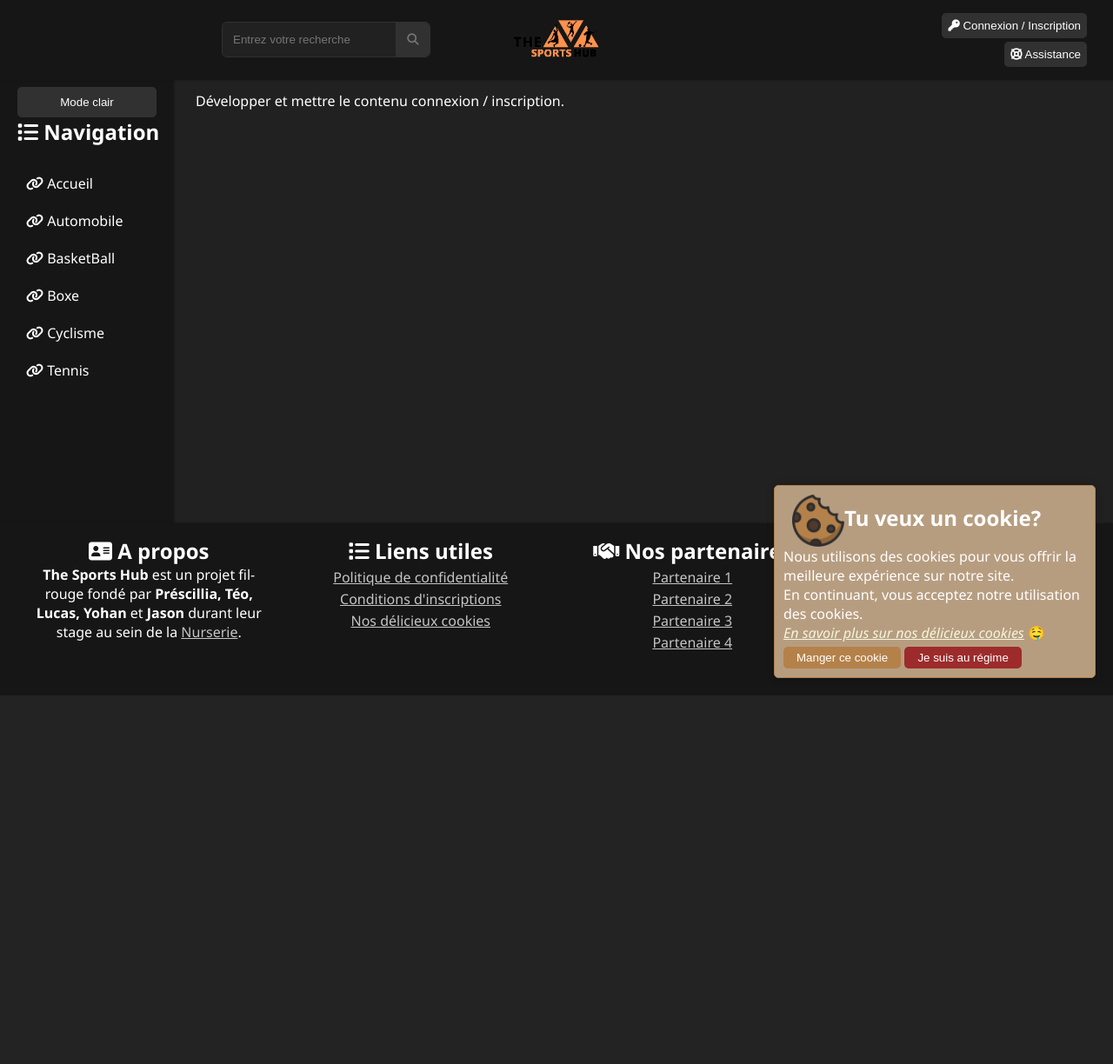
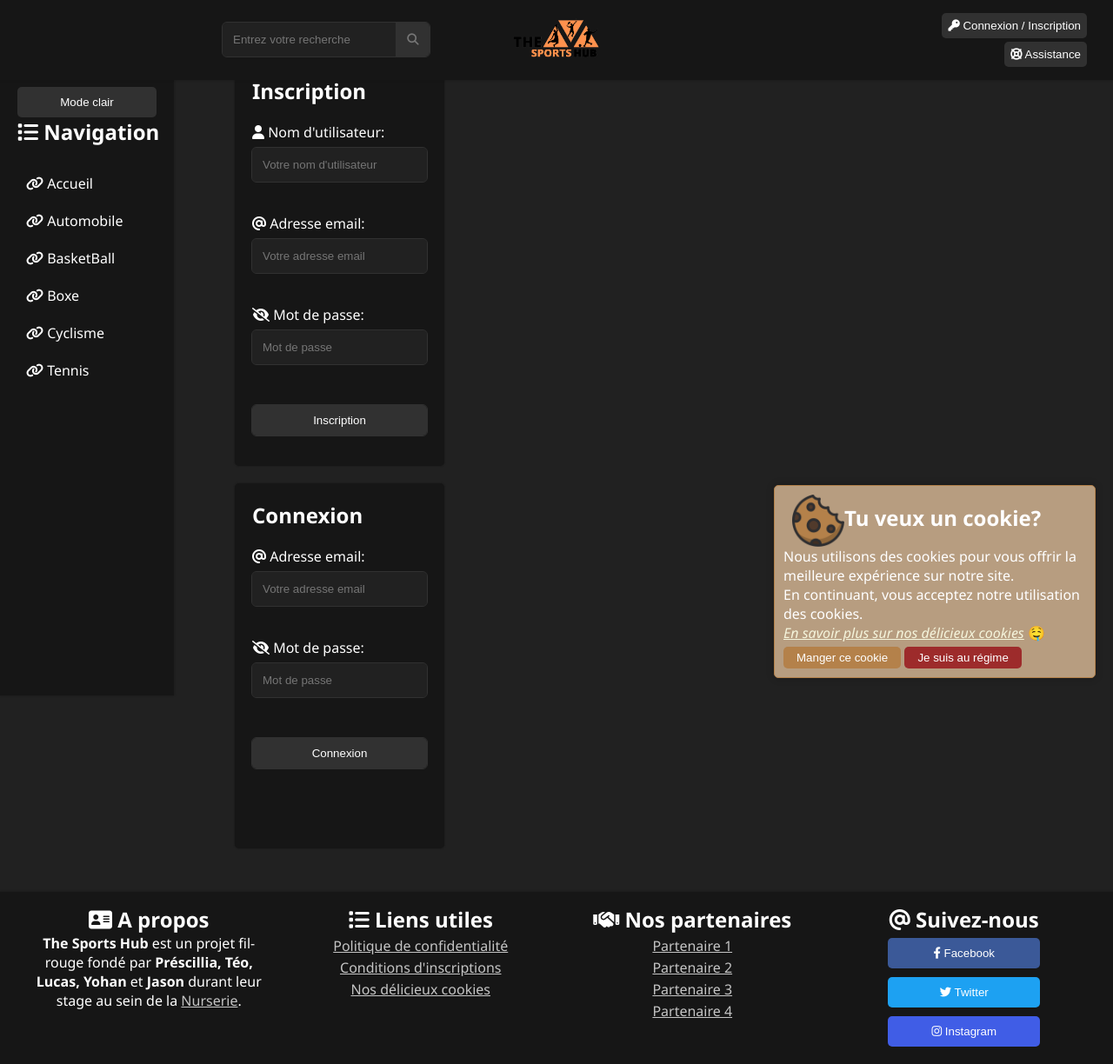
Before and after one commit to Prescillia-M/Projet-fil-rouge, a PHP site: page /login.php in a window 1280 px wide. Shown: the whole page at 87% size. Before the commit the page ends 800 px from the top, so only its background shows below. Run offline with PHP 8.4, Linux system fonts and the light colour scheme.

Commit message:
connexion/inscription

```diff
--- a/login.php
+++ b/login.php
@@ -22,7 +22,32 @@
   <div class="content">
 
 
-    <p>Développer et mettre le contenu connexion / inscription.</p>
+  <div class="contactus">
+      <div class="box-contactus">
+        <h2>Connexion</h2>
+
+        <form action="./traitement_connection.php" method="post">
+          <label for="email-login"><i class="fas fa-at"></i> Adresse email:</label><br>
+          <input type="email" name="email" id="email-login" placeholder="Votre adresse email" require /> <br><br>
+          <label for="password-login"><i class="fas fa-eye-slash"></i> Mot de passe:</label><br>
+          <input type="password" name="password" id="password-login" placeholder="Mot de passe" require /> <br><br>
+          <input type="submit" value="Connexion">
+        </form>
+      </div>
+      <div class="box-contactus">
+        <h2>Inscription</h2>
+
+        <form action="./traitement_inscription.php" method="post">
+          <label for="name-singup"><i class="fas fa-user"></i> Nom d'utilisateur:</label><br>
+          <input type="name" name="name" id="name-singup" placeholder="Votre nom d'utilisateur" require /> <br><br>
+          <label for="email-singup"><i class="fas fa-at"></i> Adresse email:</label><br>
+          <input type="email" name="email" id="email-singup" placeholder="Votre adresse email" require /> <br><br>
+          <label for="password-singup"><i class="fas fa-eye-slash"></i> Mot de passe:</label><br>
+          <input type="password" name="password" id="password-singup" placeholder="Mot de passe" require /> <br><br>
+          <input type="submit" value="Inscription">
+        </form>
+      </div>
+    </div>
 
   </div>
 
```
Also changed, not shown: css/content.css (+10 -3 lines), index.php (+1 -6 lines), traitement_connection.php (added, +50 -0 lines), traitement_inscription.php (added, +36 -0 lines).
